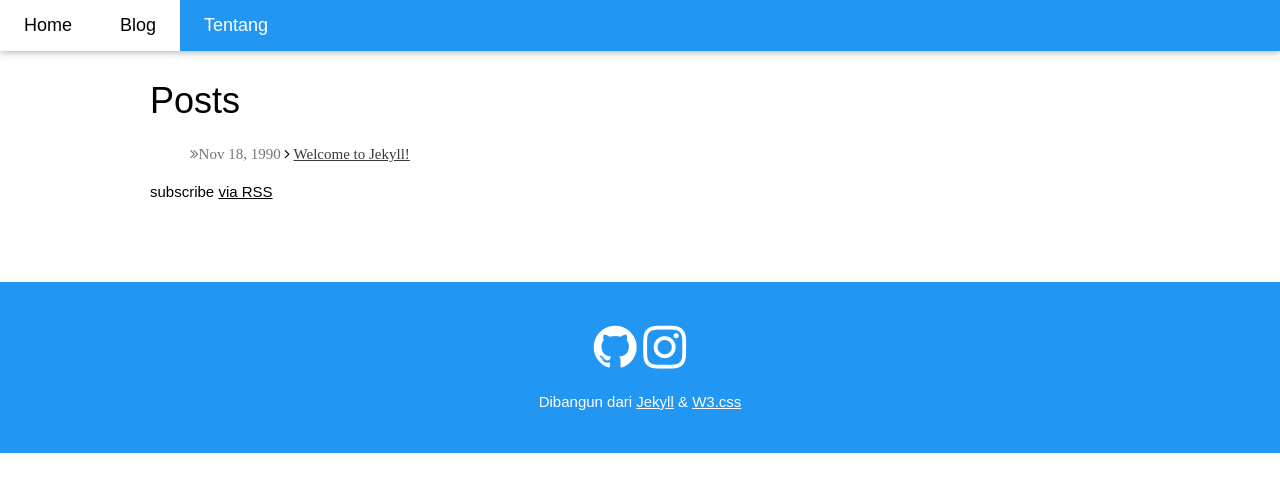
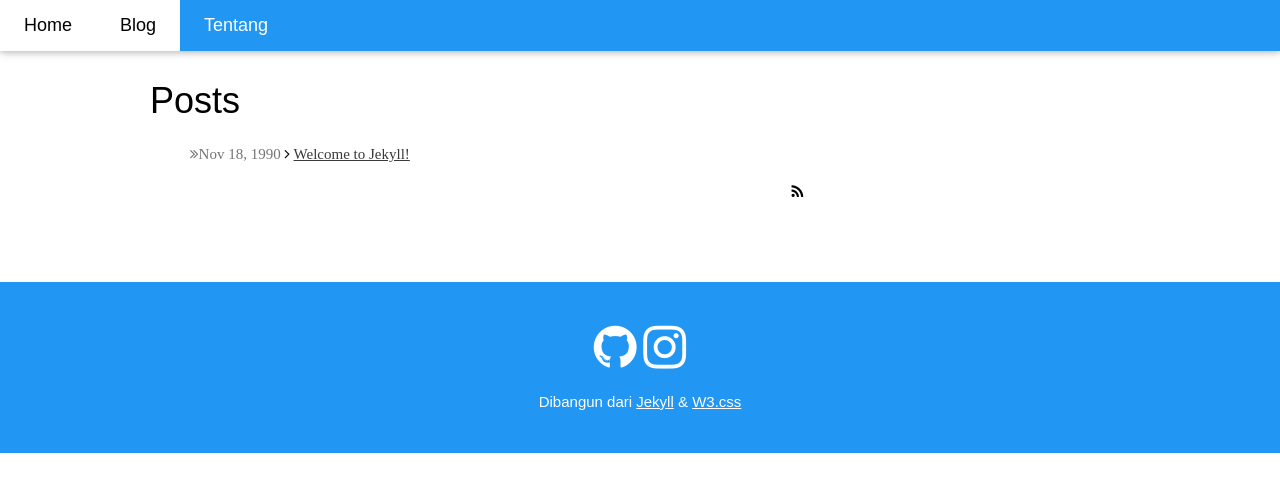
Before and after one commit to Bagus18/Bagus18.github.io, a Jekyll site: the page built from blog.html, in a window 1280 px wide. Shown: the top 492 px of the page. Built offline with Jekyll 4.4.1, drawn with Linux system fonts in a browser that asks for light colours; nearby versions of some CDN libraries; some web fonts are replaced; library files that are not in the unit come from our copies.

Commit message:
Update Thu, Nov 02, 2017  8:13:51 PM

```diff
--- a/blog.html
+++ b/blog.html
@@ -16,6 +16,6 @@ permalink: /blog/
     {% endfor %}
   </ul>
 
-  <p class="rss-subscribe">subscribe <a href="{{ "/feed.xml" | prepend: site.baseurl }}">via RSS</a></p>
+  <p class="w3-right-align rss-subscribe"><a href="{{ "/feed.xml" | prepend: site.baseurl }}" title="subscribe via RSS"></a><i class="fa fa-rss" aria-hidden="true"></i></p>
 
 </div>
```
